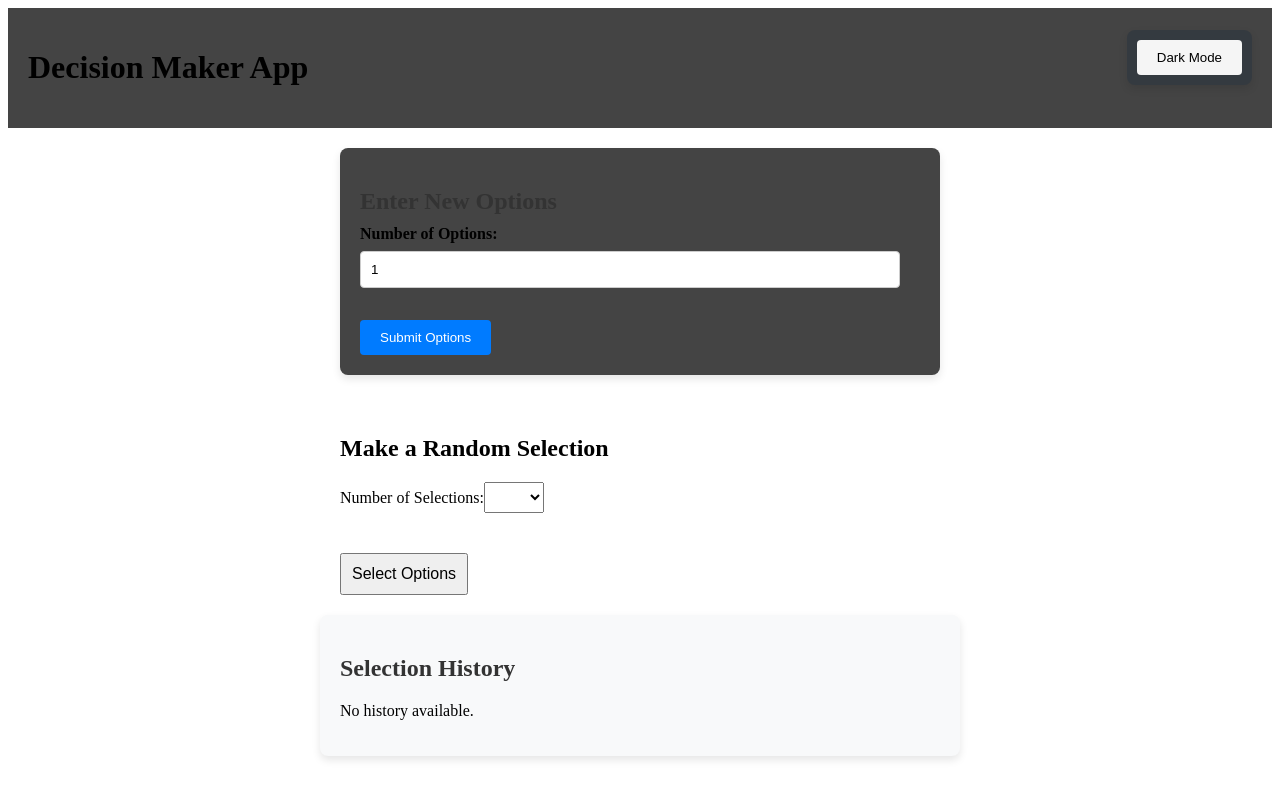
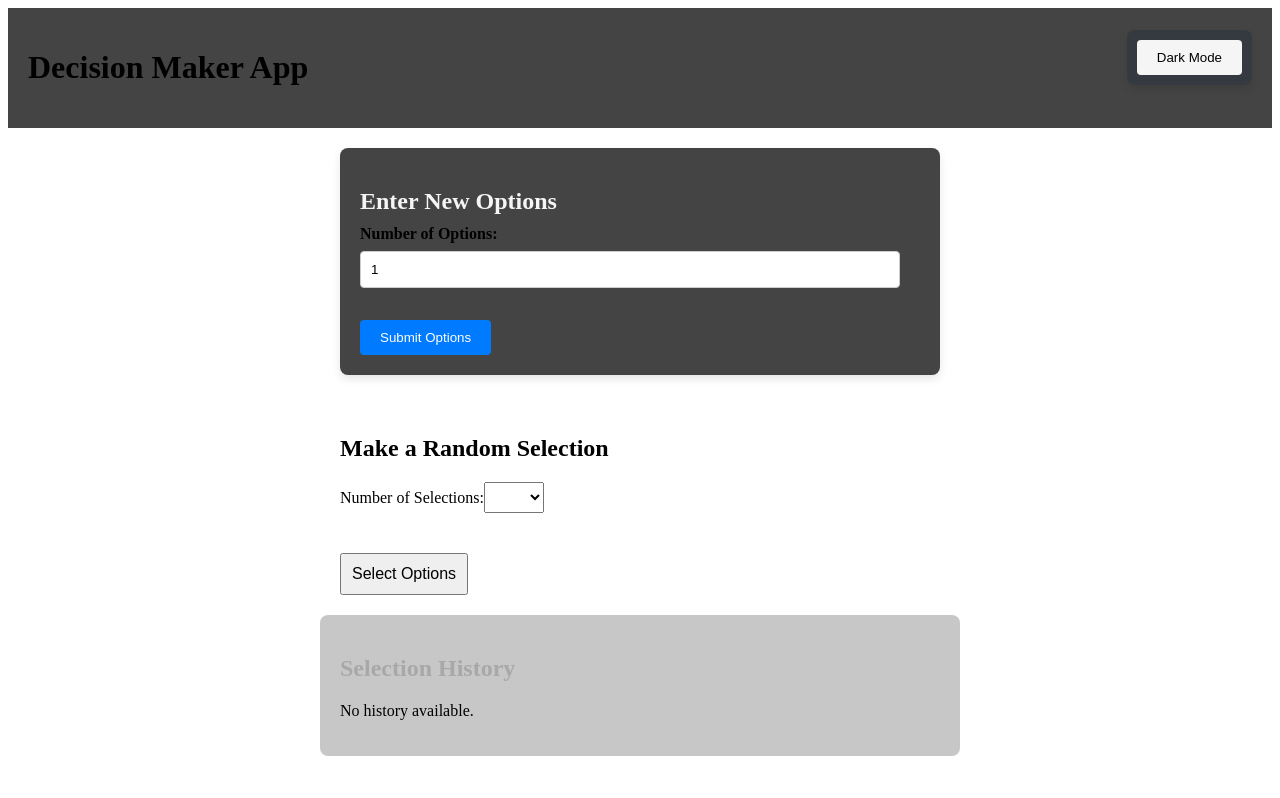
Before and after one commit to oxoROBOTOoxo/decision-maker, a React (Create React App) app: page / in a window 1280 px wide. Built offline with nearby package versions, Linux system fonts and the light colour scheme.

Commit message:
refactor: Update CSS styles for EnterOptions and SelectionHistory components

```diff
--- a/src/components/EnterOptions.css
+++ b/src/components/EnterOptions.css
@@ -12,7 +12,7 @@
 }
 
 .enter-options-container h2 {
-  color: #333;
+  color: #f5f5f5;
   margin-bottom: 10px;
 }
 
@@ -49,7 +49,7 @@
 
 /* Dark Mode Styles */
 .enter-options-container.dark-mode {
-  background-color: #333;
+  background-color: #a5a4a4;
   color: #fff;
 }
 
@@ -58,20 +58,20 @@
 }
 
 .enter-options-container.dark-mode label {
-  color: #ccc;
+  color: #ffffff;
 }
 
 .enter-options-container.dark-mode input {
-  background-color: #555;
+  background-color: #ffffff;
   color: #fff;
-  border: 1px solid #777;
+  border: 1px solid #ffffff;
 }
 
 .enter-options-container.dark-mode button {
-  background-color: #444;
+  background-color: #fcfcfc;
   color: #fff;
 }
 
 .enter-options-container.dark-mode button:hover {
-  background-color: #222;
+  background-color: #ffffff;
 }
--- a/src/components/SelectionHistory.css
+++ b/src/components/SelectionHistory.css
@@ -4,13 +4,13 @@
     padding: 20px;
     max-width: 600px;
     margin: 0 auto;
-    background-color: #f8f9fa;
+    background-color: #c7c7c7;
     border-radius: 8px;
-    box-shadow: 0 4px 8px rgba(0, 0, 0, 0.1);
+    box-shadow: 0 4px 8px rgba(255, 255, 255, 0.007);
   }
 
   .history-container h2 {
-    color: #333;
+    color: #a8a8a8;
     margin-bottom: 20px;
   }
 
@@ -18,7 +18,7 @@
     margin-bottom: 10px;
     padding: 10px;
     border-radius: 4px;
-    background-color: #e9ecef;
+    background-color: #868686;
   }
 
   .history-item:last-child {
@@ -31,7 +31,7 @@
   }
 
   .selections {
-    color: #555;
+    color: #4e4e4e;
   }
 
   /* Dark Mode Styles */
@@ -41,7 +41,7 @@
   }
 
   body.dark-mode .history-item {
-    background-color: #444;
+    background-color: #5e5e5e;
   }
 
   body.dark-mode .selections {
```
